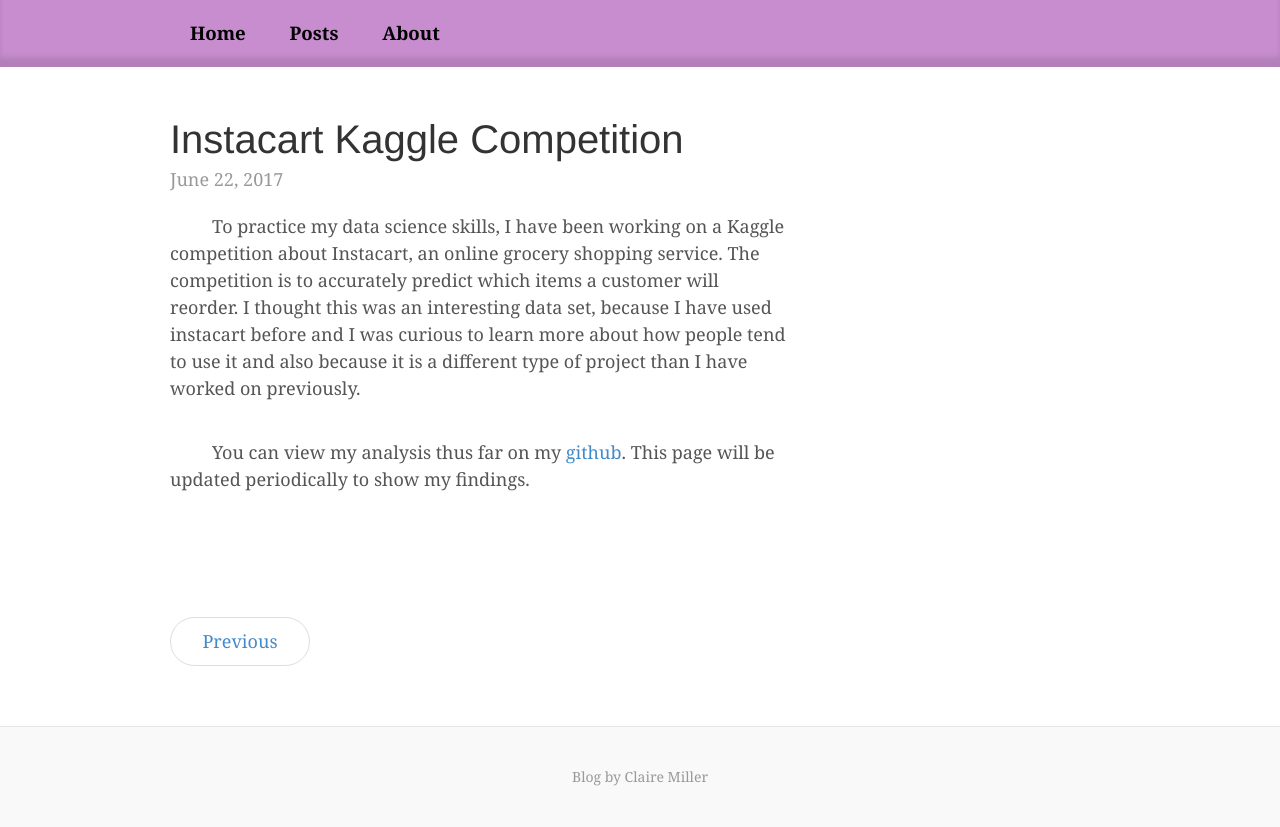
After one commit to cemiller220/Blog, a Flask app: page /instacart in a window 1280 px wide. The commit adds this page. Run offline with Flask 2, Linux system fonts and the light colour scheme; some libraries are stand-ins or nearby versions.

Commit message:
instacart

```diff
--- a/app.py
+++ b/app.py
@@ -30,5 +30,9 @@
 def makingtheblog():
     return render_template('makingtheblog.html')
 
+@app.route('/instacart')
+def instacart():
+    return render_template('instacart.html')
+
 if __name__ == '__main__':
     app.run(port=33507,debug=True)
--- /dev/null
+++ b/templates/instacart.html
@@ -0,0 +1,32 @@
+{% extends 'base.html' %}
+{% block content %}
+<div class="container">
+
+    <div class="row">
+
+        <div class="col-sm-8 blog-main">
+
+            <div class="blog-post">
+                <h2 class="blog-post-title" style="margin-top: 50px">Instacart Kaggle Competition</h2>
+                <p class="blog-post-meta">June 22, 2017</p>
+
+                <p> &nbsp;&nbsp;&nbsp;&nbsp;&nbsp;&nbsp;&nbsp;&nbsp; To practice my data science skills, I have been working on a Kaggle competition about Instacart, an online grocery shopping service. The competition is to accurately predict which items a customer will reorder. I thought this was an interesting data set, because I have used instacart before and I was curious to learn more about how people tend to use it and also because it is a different type of project than I have worked on previously.</p>
+                <br>
+                <p> &nbsp;&nbsp;&nbsp;&nbsp;&nbsp;&nbsp;&nbsp;&nbsp; You can view my analysis thus far on my <a href="https://github.com/cemiller220/Instacart">github</a>. This page will be updated periodically to show my findings.</p>
+                <br>
+                <p> &nbsp;&nbsp;&nbsp;&nbsp;&nbsp;&nbsp;&nbsp;&nbsp;</p>
+
+            </div><!-- /.blog-post -->
+
+            <nav>
+                <ul class="pager">
+                    <li><a href="/makingtheblog">Previous</a></li>
+                </ul>
+            </nav>
+
+        </div>
+
+    </div>
+
+</div>
+{% endblock %}
--- a/templates/makingtheblog.html
+++ b/templates/makingtheblog.html
@@ -20,6 +20,7 @@
 
             <nav>
                 <ul class="pager">
+                    <li><a href="/instacart">Next</a></li>
                     <li><a href="/substitutesearch">Previous</a></li>
                 </ul>
             </nav>
--- a/templates/posts.html
+++ b/templates/posts.html
@@ -8,9 +8,11 @@
             <div class="blog-post">
                 <h2 class="blog-post-title" style="margin-top: 50px">Posts</h2>
 
+                <li> <a href="/instacart" style="font-size: 16pt">Instacart Kaggle Competition</a> &nbsp;&nbsp;<span style="font-size: 10pt">June 22, 2017</span></li>
                 <li> <a href="/makingtheblog" style="font-size: 16pt">Making the Blog</a> &nbsp;&nbsp;<span style="font-size: 10pt">June 12, 2017</span></li>
                 <li> <a href="/substitutesearch" style="font-size: 16pt">Substitute Search</a> &nbsp;&nbsp;<span style="font-size: 10pt">May 1, 2017</span></li>
                 <li> <a href="/hopoffhopon" style="font-size: 16pt">Hop Off, Hop On</a> &nbsp;&nbsp;<span style="font-size: 10pt">February 7, 2017</span></li>
+
 
             </div>
 
```
Also changed, not shown: templates/home.html (+12 -2 lines).
